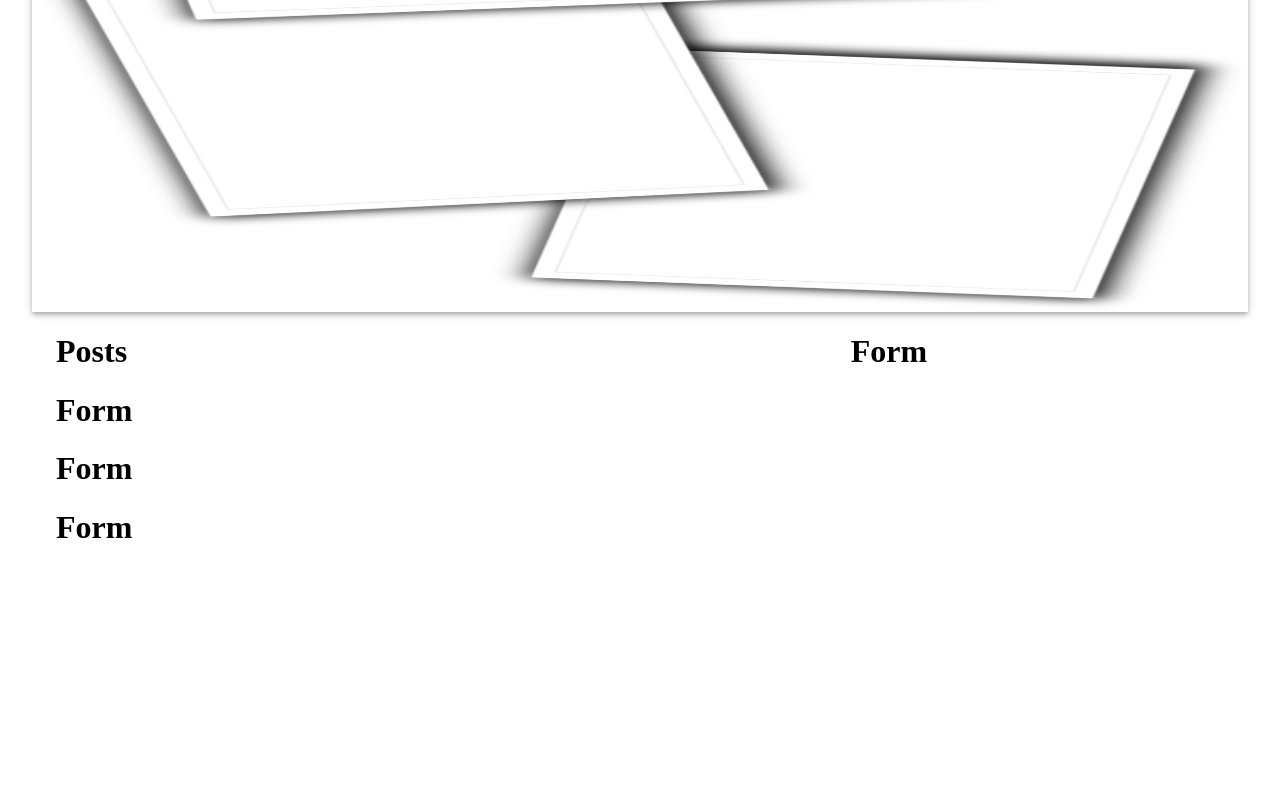
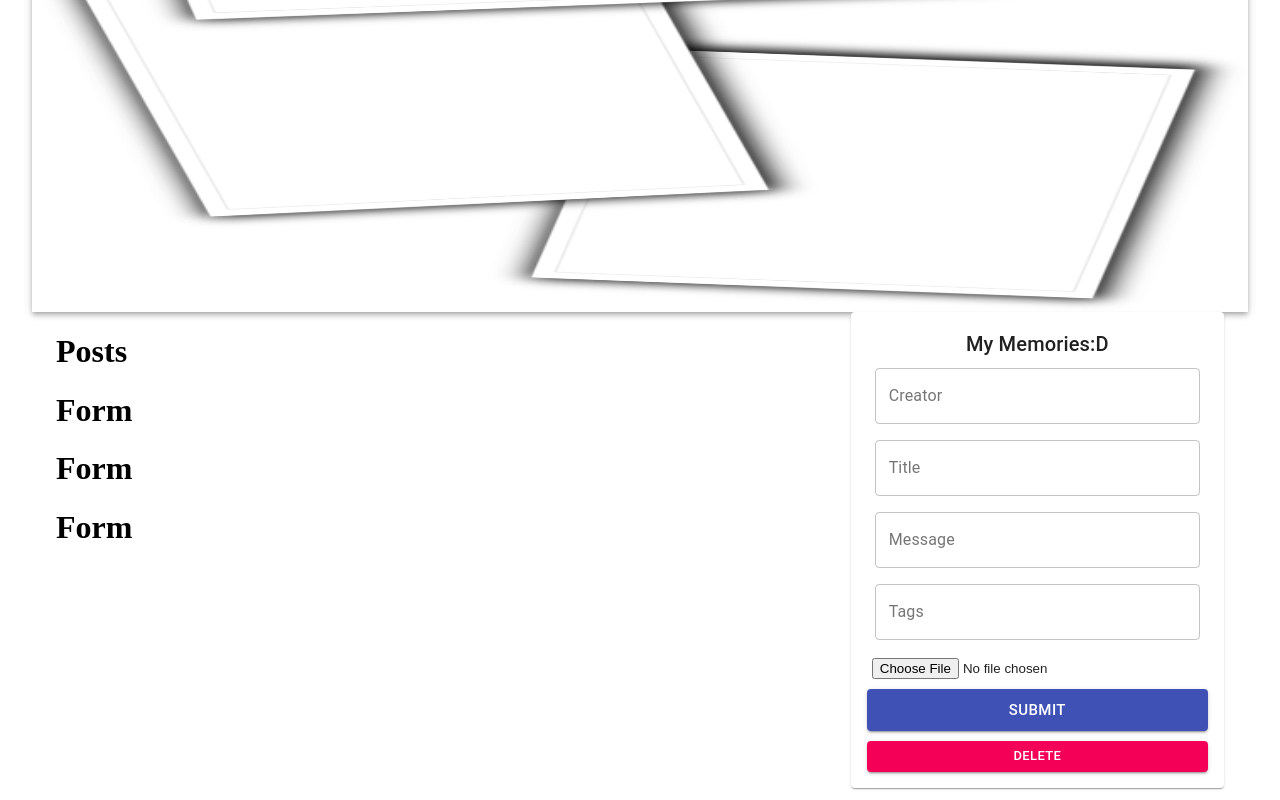
Before and after one commit to lillianaleecode/memories-mern-app, a React (Create React App) app: page / in a window 1280 px wide. Shown: the part 268-1068 px from the top of the page. Before the commit the page ends 847 px from the top, so only its background shows below. Built offline with nearby package versions, Linux system fonts and the light colour scheme; no server answers.

Commit message:
creating content fields for Form Component

```diff
--- a/src/components/Form/Form.js
+++ b/src/components/Form/Form.js
@@ -1,11 +1,78 @@
-import React from 'react';
-//import useStyles from './styles';
+import React, { useState} from 'react';
+import { TextField, Button, Typography, Paper } from '@material-ui/core';
+import useStyles from './styles';
+import FileBase from 'react-file-base64';
 
 
 const Form = () =>{
-    //const classes = useStyles();
+    const [postData, setPostData] = useState({ creator: '', title: '', message: '', tags: '', selectedFile: '' });
+
+    const classes = useStyles();
+
+    const handleSubmit = async (e) => {
+       console.log("will be added later");
+        };
+
+    const clear = () => {
+        console.log("will be added later");
+    };
+
     return (
-        <h1>Form</h1>
+        <Paper className={classes.paper}>
+
+            <form autoComplete="off" noValidate className={`${classes.root} ${classes.form}`} onSubmit={handleSubmit}>
+                <Typography variant="h6">My Memories:D</Typography>
+
+                <TextField
+                    name="creator"
+                    variant="outlined"
+                    label="Creator"
+                    fullWidth
+                    value={postData.creator} //state from useState
+                    onChange={(e) => setPostData({ ...postData, creator: e.target.value })} //changes the value of the state. "...postData" helps to keep all the rest text fields in case a second input will be added. otherwise, new info will just override everything everytime"
+                />
+
+                <TextField
+                    name="title"
+                    variant="outlined"
+                    label="Title"
+                    fullWidth value={postData.title}
+                    onChange={(e) => setPostData({ ...postData, title: e.target.value })}
+                />
+
+                <TextField
+                    name="message"
+                    variant="outlined"
+                    label="Message" fullWidth multiline
+                    value={postData.message}
+                    onChange={(e) => setPostData({ ...postData, message: e.target.value })}
+                />
+
+                <TextField
+                    name="tags"
+                    variant="outlined"
+                    label="Tags"
+                    fullWidth value={postData.tags}
+                    onChange={(e) => setPostData({ ...postData, tags: e.target.value.split(' ') })}
+                />
+
+                <div className={classes.fileInput}>
+                    <FileBase
+                        type="file"
+                        multiple={false}
+                        onDone={({ base64 }) => setPostData({ ...postData, selectedFile: base64 })}
+                    />
+                </div>
+
+                <Button className={classes.buttonSubmit} variant="contained" color="primary" size="large" type="submit" fullWidth>
+                    Submit
+                </Button>
+
+                <Button variant="contained" color="secondary" size="small" onClick={clear} fullWidth>
+                    delete
+                </Button>
+            </form>
+        </Paper>
     )
 }
 
```
